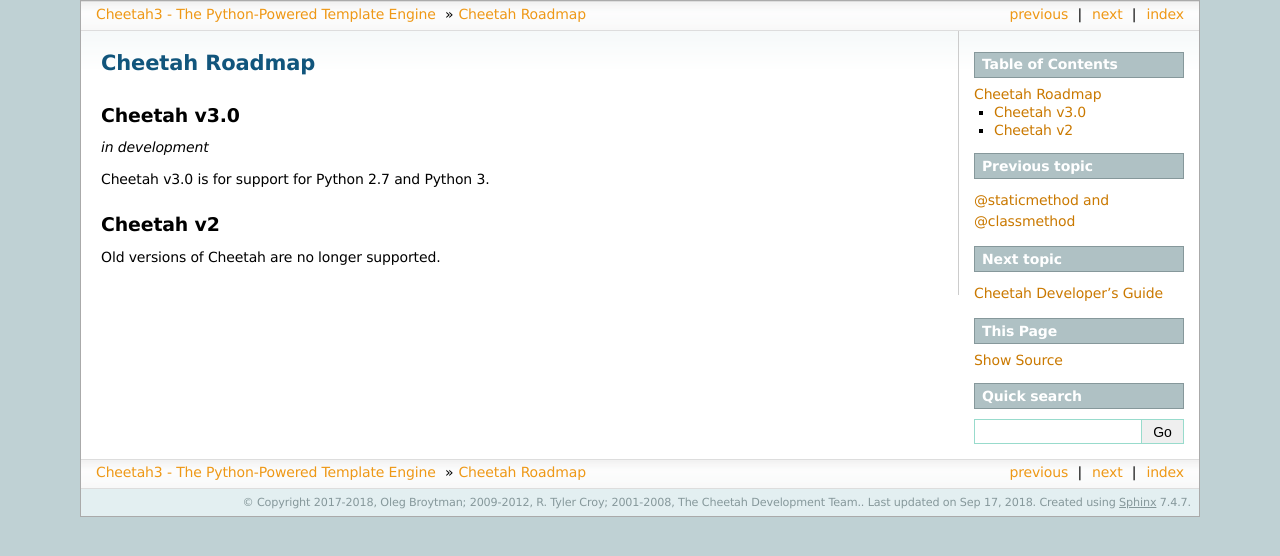
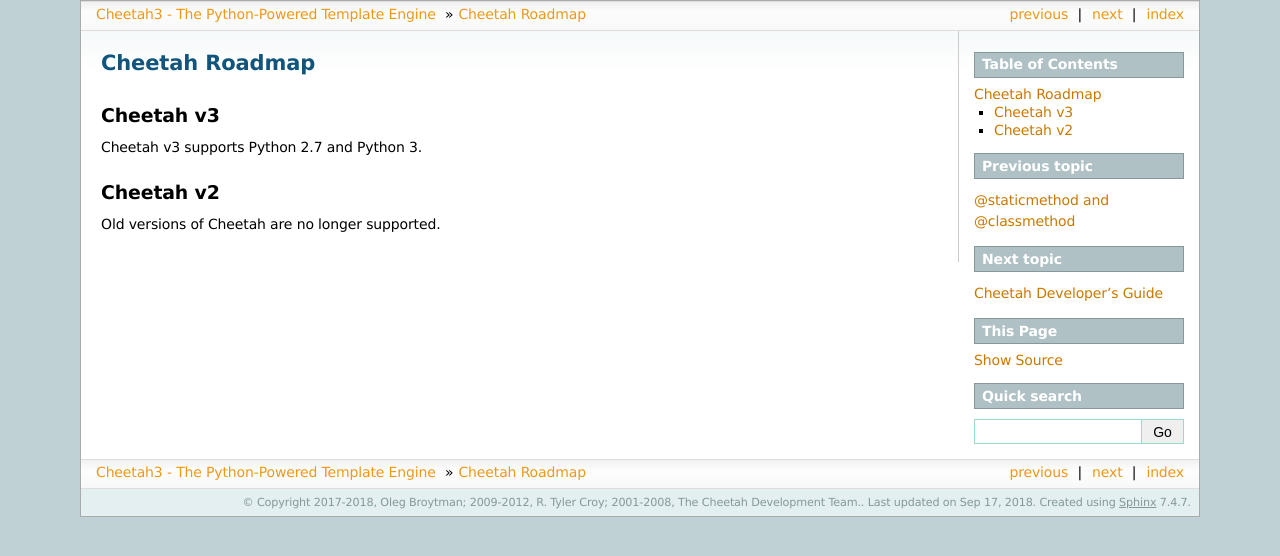
Before and after one commit to CheetahTemplate3/cheetah3, a Sphinx documentation site: the page built from docs/roadmap.rst, in a window 1280 px wide. Shown: the top 556 px of the page. Built offline with Sphinx 7.4.7, drawn with Linux system fonts in a browser that asks for light colours.

Commit message:
Docs(roadmap): Cheetah v3 is ready
[skip ci]

```diff
--- a/docs/roadmap.rst
+++ b/docs/roadmap.rst
@@ -1,11 +1,10 @@
 Cheetah Roadmap
 ===============
 
-Cheetah v3.0
-^^^^^^^^^^^^
-*in development*
+Cheetah v3
+^^^^^^^^^^
 
-Cheetah v3.0 is for support for Python 2.7 and Python 3.
+Cheetah v3 supports Python 2.7 and Python 3.
 
 
 Cheetah v2
```
